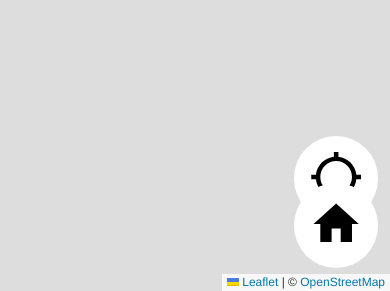
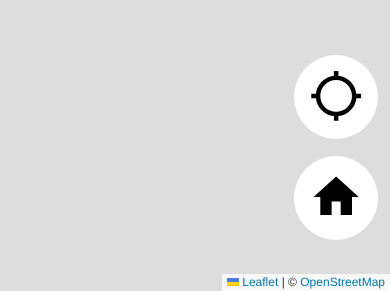
Before and after one commit to Max1Truc/opa, a plain HTML site: page index.html in a window 390 px wide. Shown: the part 553-844 px from the top of the page. Drawn offline with nearby package versions, Linux system fonts and the light colour scheme.

Commit message:
Improve CSS

```diff
--- a/css/index.css
+++ b/css/index.css
@@ -16,7 +16,7 @@ html, body, #map {
 .floating {
   position: absolute;
   right: 3vw;
-  bottom: 3vw;
+  bottom: 3vh;
   z-index: 9999;
 }
 
@@ -30,12 +30,12 @@ html, body, #map {
 }
 
 .location {
-  bottom: 12vw;
+  bottom: 18vh;
 }
 
 @media (max-width: 600px) {
   .floating {
-    bottom: 6vw;
+    bottom: 6vh;
   }
 
   .rounded {
@@ -44,7 +44,7 @@ html, body, #map {
   }
 
   .location {
-    bottom: 18vw;
+    bottom: 18vh;
   }
 }
 
```
